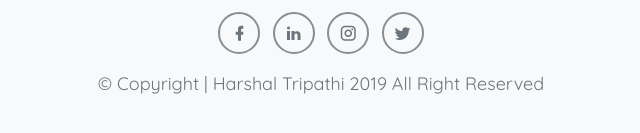
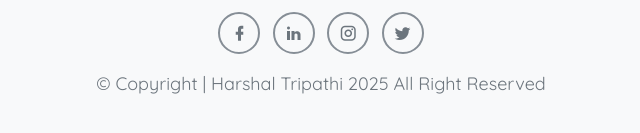
Before and after one commit to harshalstory/harshaltripathi-web, a plain HTML site: page index.html in a window 1280 px wide. Shown: the part 4688-4821 px from the top of the page, 319-959 px from the left. Drawn offline with Linux system fonts and the light colour scheme; files whose address does not match are found by name.

Commit message:
Update index.html

```diff
--- a/index.html
+++ b/index.html
@@ -409,7 +409,7 @@
                             <li class="list-inline-item"><a href="https://www.instagram.com/sanchalphotostory/"><i class="mdi mdi-instagram text-muted"></i></a></li>
                             <li class="list-inline-item"><a href="https://twitter.com/harshalstory"><i class="mdi mdi-twitter text-muted"></i></a></li>
                         </ul>
-                        <p class="text-muted mb-0">© Copyright | Harshal Tripathi 2019 All Right Reserved</p>
+                        <p class="text-muted mb-0">© Copyright | Harshal Tripathi 2025 All Right Reserved</p>
                     </div>
                 </div>
             </div>
```
